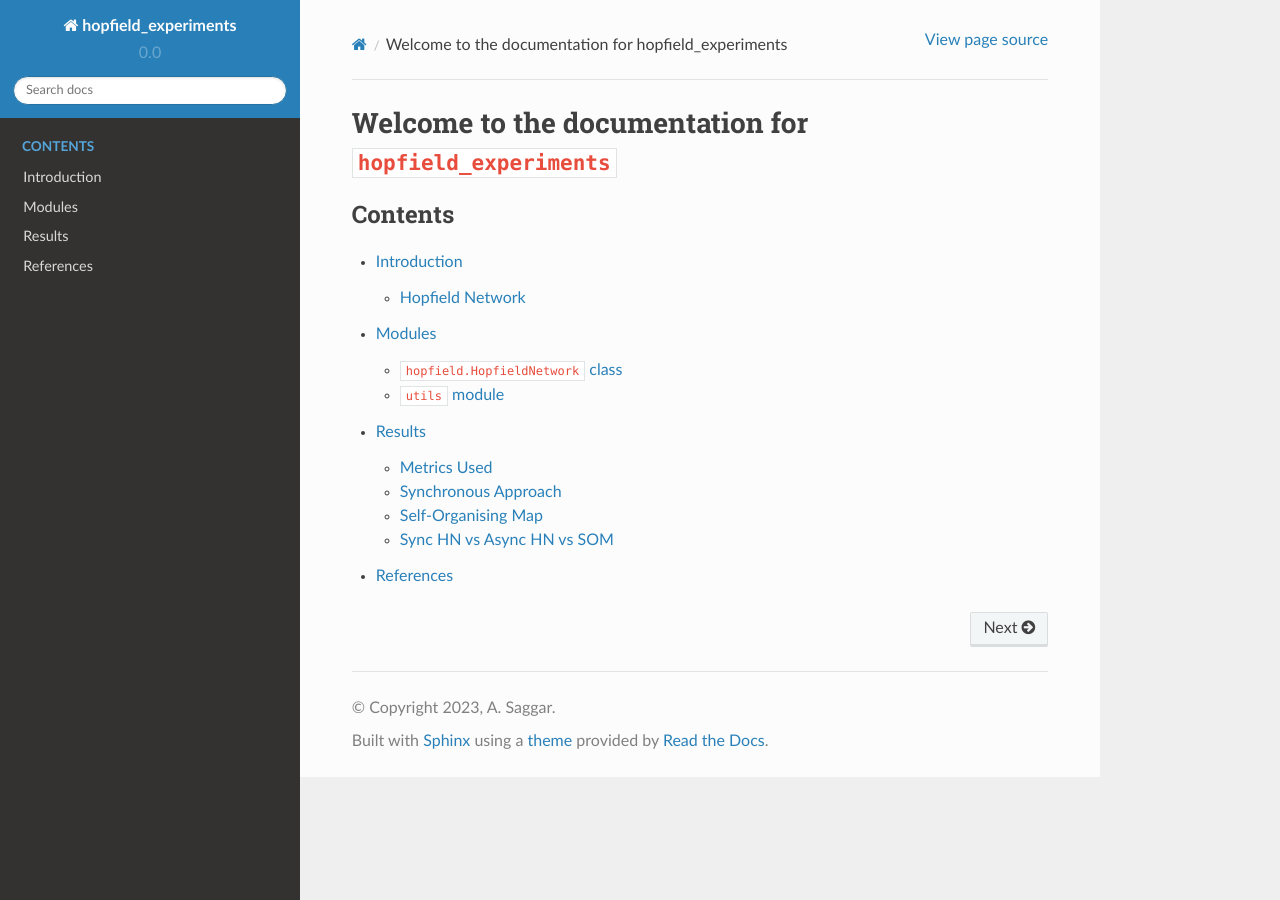
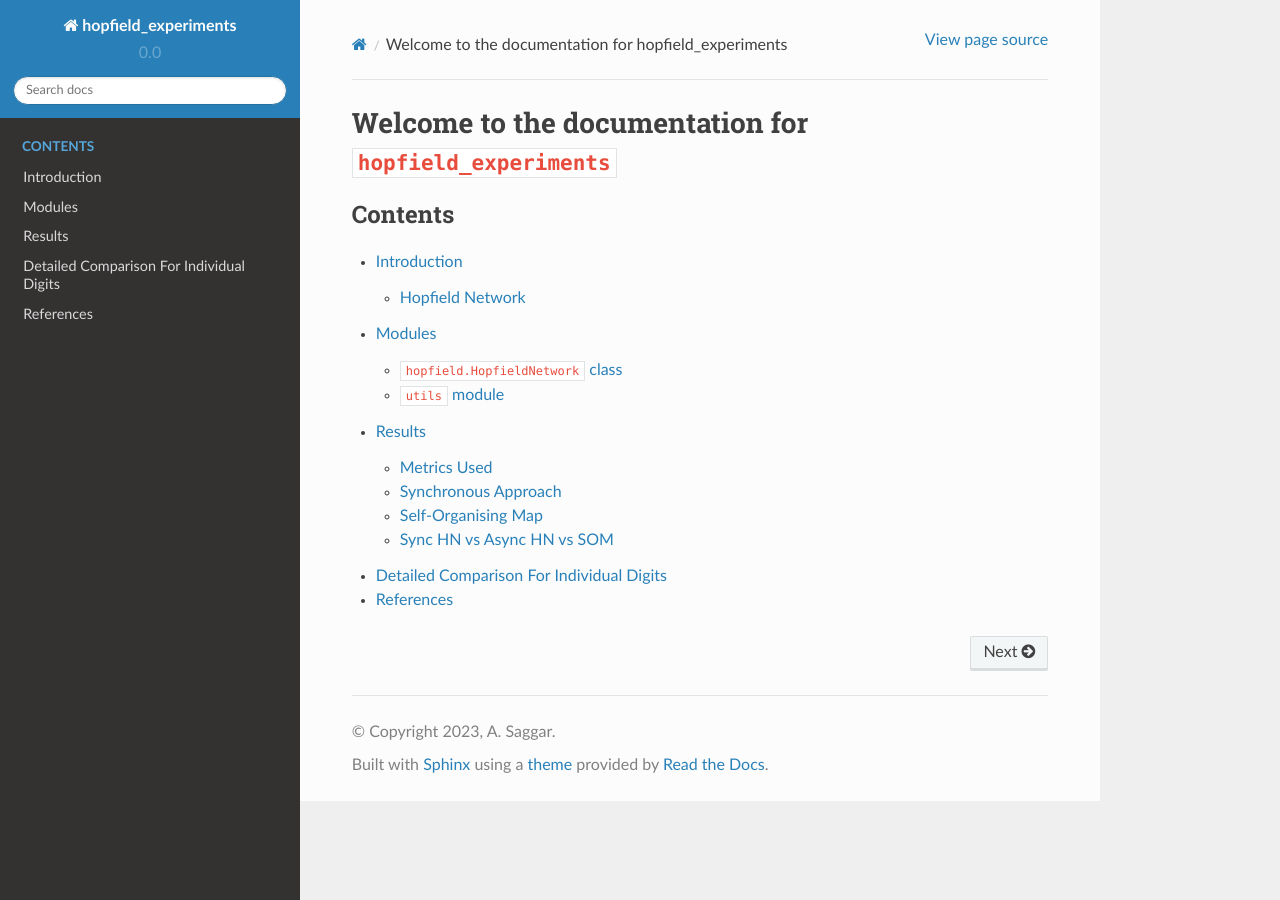
Before and after one commit to arpita2512/hopfield_experiments, a Sphinx documentation site: the page built from docs/source/index.rst, in a window 1280 px wide. Built offline with Sphinx 7.4.7 and the Read the Docs theme 2.0.0, drawn with Linux system fonts in a browser that asks for light colours.

Commit message:
Revert "update docs"
This reverts commit a2104825147acfd819769a6f5cadbc74ae95d2e4.

```diff
--- /dev/null
+++ b/docs/source/digits_comp.rst
@@ -0,0 +1,3 @@
+################################################
+Detailed Comparison For Individual Digits
+################################################
--- a/docs/source/index.rst
+++ b/docs/source/index.rst
@@ -9,4 +9,5 @@ Welcome to the documentation for ``hopfield_experiments``
    intro
    hopfield
    results
+   digits_comp
    references
```
